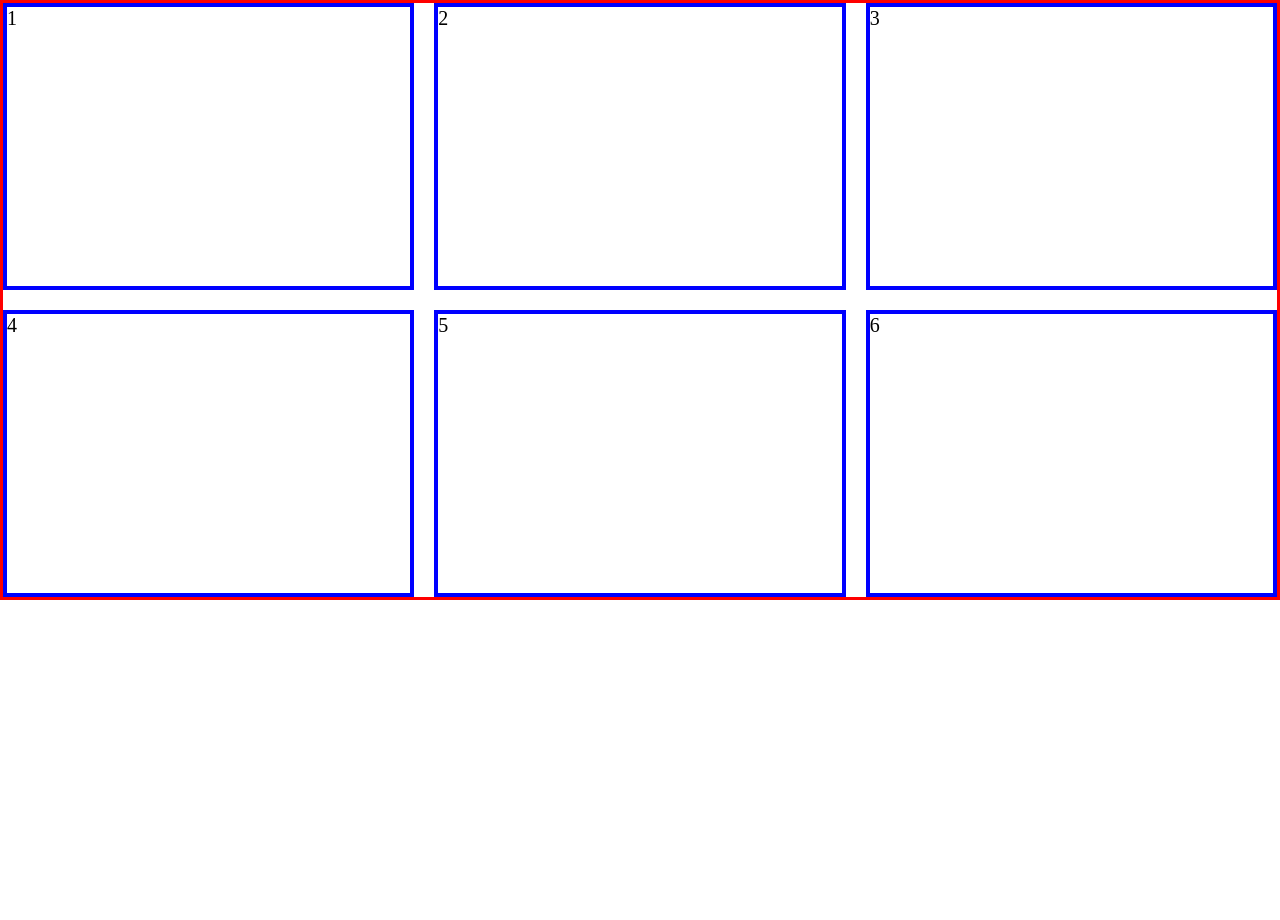
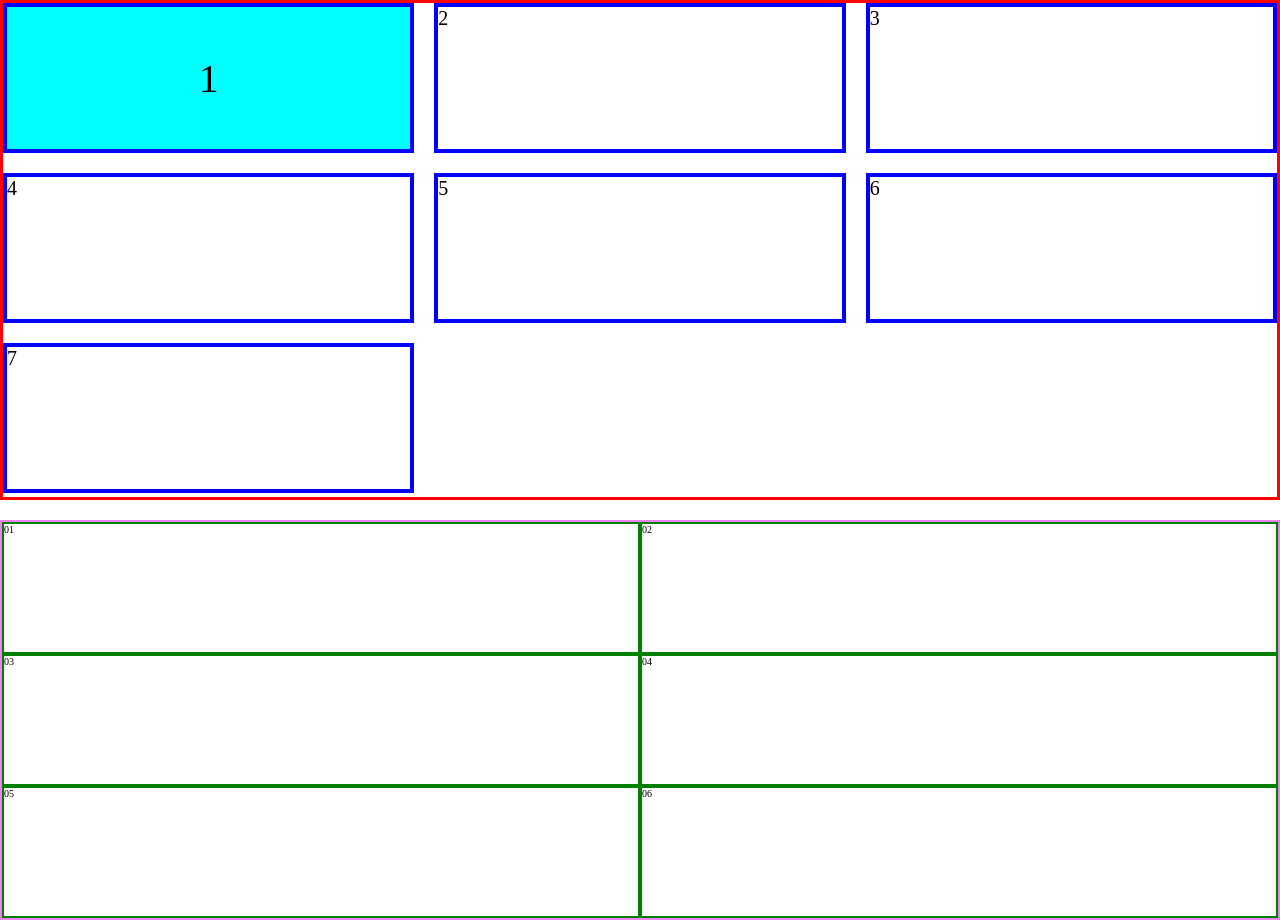
Before and after one commit to Christiano0407/MovieAPI, a website: page cssGrid/html/gridIndex.html in a window 1280 px wide. Before the commit the page ends 800 px from the top, so only its background shows below. Drawn offline with Linux system fonts and the light colour scheme.

Commit message:
color-grid

```diff
--- a/cssGrid/css/mainGrid.css
+++ b/cssGrid/css/mainGrid.css
@@ -51,18 +51,41 @@ main {
 }
 .container {
   width: 100%;
-  height: 600px;
+  height: 500px;
   border: solid red;
   display: grid;
+  /* grid-auto-flow: column; */
   grid-template-columns: repeat(3, 1fr);
-  grid-template-rows: repeat(2, 1fr);
-  /* grid-auto-rows: 200px; */
-  /* grid-auto-flow: column; */
+  /* grid-template-rows: repeat(2, 1fr); */
+  grid-auto-rows: 150px;
+  /* grid-auto-flow: row; */
   gap: 2rem;
   color: #000000;
+  flex-wrap: nowrap;
 }
 
 .item {
   border: 4px solid blue;
   font-size: 2rem;
 }
+.item-1:first-of-type {
+  background-color: aqua;
+  display: flex;
+  justify-content: center;
+  align-items: center;
+  font-size: 4rem;
+}
+
+.container-two {
+  margin-top: 2rem;
+  border: 2px solid violet;
+  width: 100%;
+  height: 400px;
+  display: grid;
+  grid-template-columns: 1fr 1fr;
+  grid-auto-row: 50px
+  gap: 1rem
+}
+.items {
+  border: 2px solid green;
+}
--- a/cssGrid/html/gridIndex.html
+++ b/cssGrid/html/gridIndex.html
@@ -4,7 +4,7 @@
     <meta charset="UTF-8" />
     <meta http-equiv="X-UA-Compatible" content="IE=edge" />
     <meta name="viewport" content="width=device-width, initial-scale=1.0" />
-    <link rel="stylesheet" href="/cssGrid/css/mainGrid.css" />
+    <link rel="stylesheet" href="/css/mainGrid.css" />
     <title>CSS Grid | Layout Frontend | Layout CSS</title>
   </head>
   <body>
@@ -16,6 +16,16 @@
         <div class="item item-4">4</div>
         <div class="item item-5">5</div>
         <div class="item item-6">6</div>
+        <div class="item item-6">7</div>
+      </div>
+
+      <div class="container-two">
+        <div class="items">01</div>
+        <div class="items">02</div>
+        <div class="items">03</div>
+        <div class="items">04</div>
+        <div class="items">05</div>
+        <div class="items">06</div>
       </div>
     </main>
     <script src="/cssGrid/js/appGridJs.js"></script>
```
